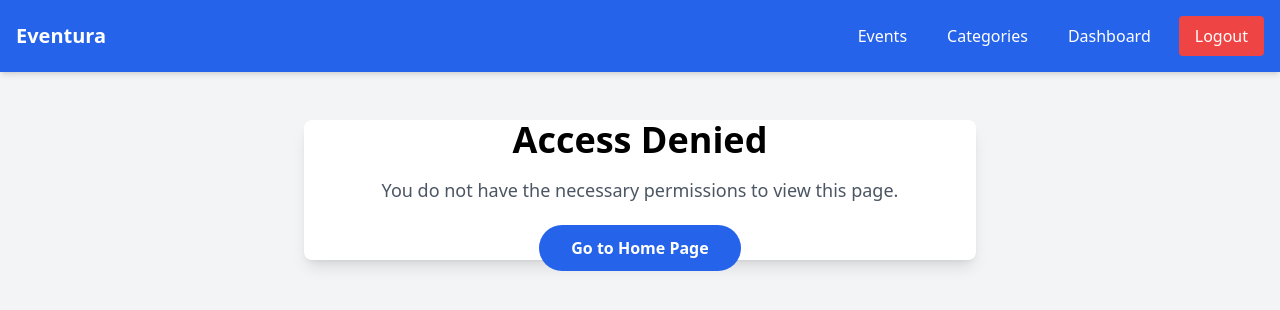
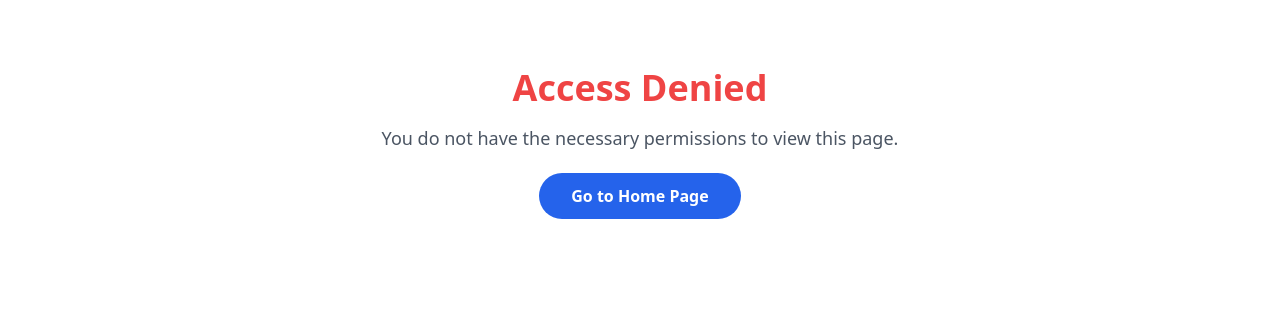
Before and after one commit to blu3be3tle/eventura-django, a Django app: page /no-permission/ in a window 1280 px wide. Shown: the top 310 px of the page. Run offline with Django 5.2, Linux system fonts and the light colour scheme; the visitor is signed in with stand-in values (Sample User, id 1).

Commit message:
no-permission page styles changed

```diff
--- a/dashboard/templates/dashboard/shared/no_permission.html
+++ b/dashboard/templates/dashboard/shared/no_permission.html
@@ -1,14 +1,17 @@
-{% extends 'events/main.html' %}
-
-{% block content %}
-<div class="max-w-2xl mx-auto bg-white p-10 rounded-lg shadow-lg text-center mt-12">
-
-  <h1 class="text-4xl font-bold text-red-800 mb-4">Access Denied</h1>
-  <p class="text-lg text-gray-600 mb-8">
-    You do not have the necessary permissions to view this page.
-  </p>
-  <a href="{% url 'home' %}" class="bg-blue-600 text-white font-bold py-3 px-8 rounded-full hover:bg-blue-700 transition-colors">
-    Go to Home Page
-  </a>
-</div>
-{% endblock %}
+{% load static %}
+<!DOCTYPE html>
+<html lang="en">
+  <head>
+    <meta charset="UTF-8" />
+    <meta name="viewport" content="width=device-width, initial-scale=1.0" />
+    <title>Access Denied</title>
+    <link rel="stylesheet" href="{% static 'css/output.css' %}" />
+  </head>
+  <body class="flex items-center justify-center mt-7">
+    <div class="max-w-2xl mx-auto p-10 rounded-lg text-center">
+      <h1 class="text-4xl font-bold text-red-500 mb-4">Access Denied</h1>
+      <p class="text-lg text-gray-600 mb-8">You do not have the necessary permissions to view this page.</p>
+      <a href="{% url 'home' %}" class="bg-blue-600 text-white font-bold py-3 px-8 rounded-full hover:bg-blue-700 transition-colors">Go to Home Page</a>
+    </div>
+  </body>
+</html>
--- a/static/css/output.css
+++ b/static/css/output.css
@@ -689,12 +685,12 @@ video {
   margin-top: 2rem;
 }
 
+.mt-7 {
+  margin-top: 1.75rem;
+}
+
 .block {
   display: block;
-}
-
-.inline-block {
-  display: inline-block;
 }
 
 .inline {
@@ -950,6 +983,15 @@ video {
 .bg-white {
   --tw-bg-opacity: 1;
   background-color: rgb(255 255 255 / var(--tw-bg-opacity, 1));
+}
+
+.object-cover {
+  -o-object-fit: cover;
+     object-fit: cover;
+}
+
+.p-10 {
+  padding: 2.5rem;
 }
 
 .p-12 {
@@ -1167,6 +1225,11 @@ video {
 .text-red-700 {
   --tw-text-opacity: 1;
   color: rgb(185 28 28 / var(--tw-text-opacity, 1));
+}
+
+.text-red-800 {
+  --tw-text-opacity: 1;
+  color: rgb(153 27 27 / var(--tw-text-opacity, 1));
 }
 
 .text-white {
```
Also changed, not shown: other parts of static/css/output.css (+79 -21 lines).
